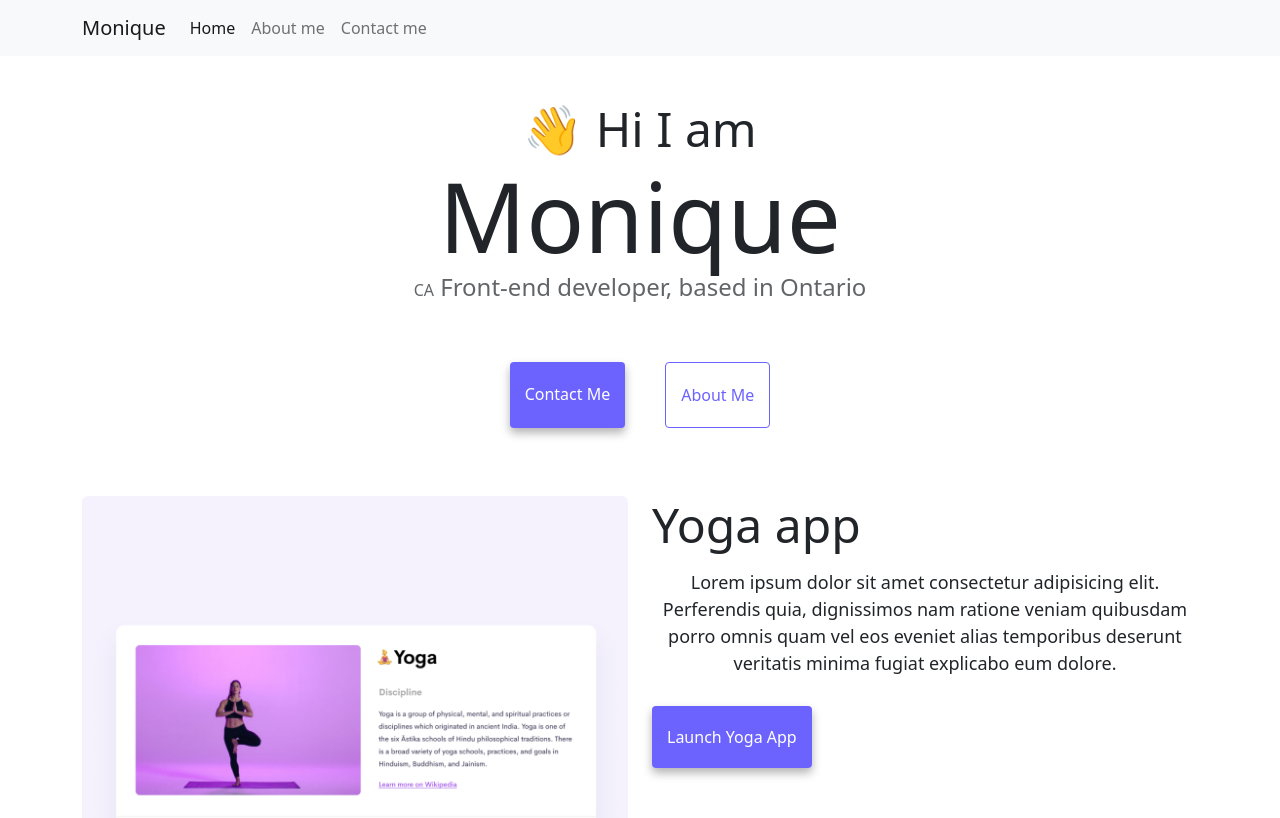
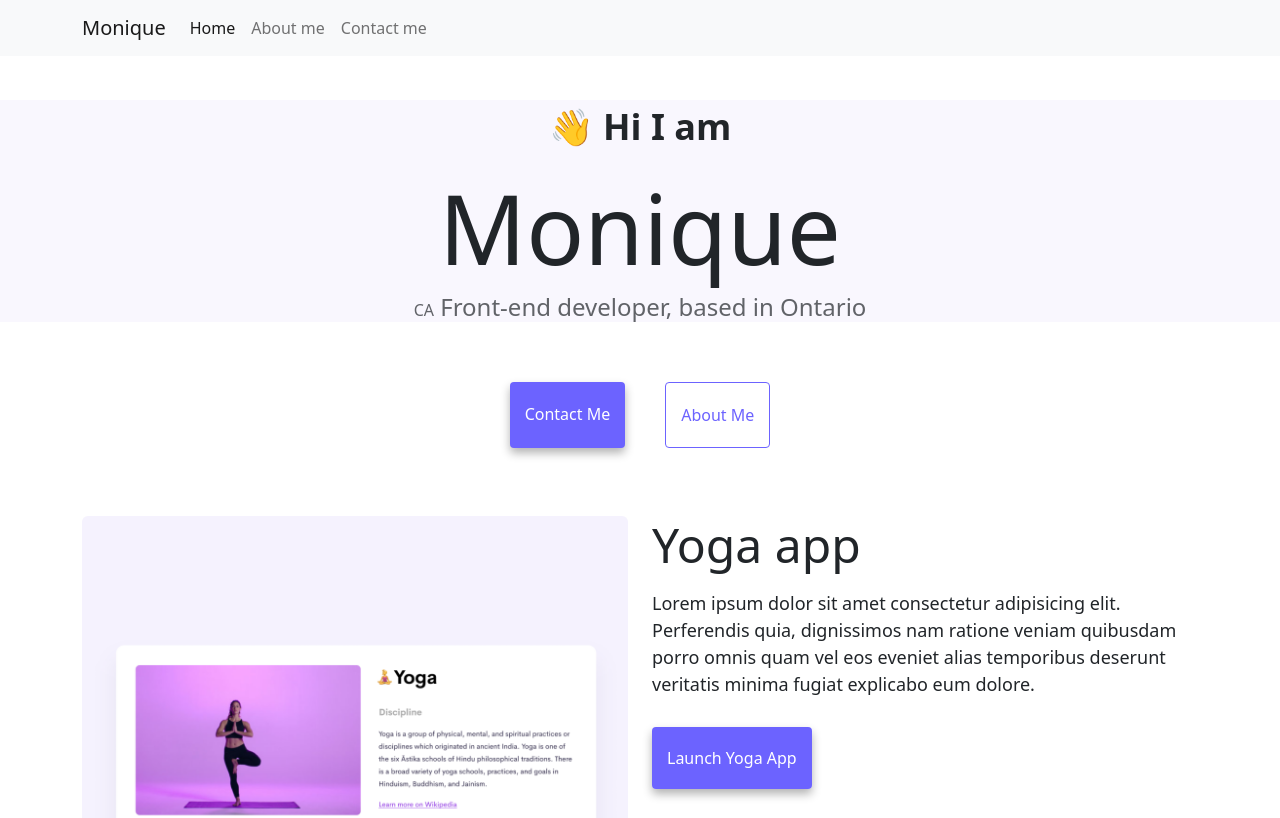
Before and after one commit to MoniqueDaw/Monique, a plain HTML site: page index.html in a window 1280 px wide. Shown: the top 818 px of the page. Drawn offline with nearby package versions, Linux system fonts and the light colour scheme.

Commit message:
Changed the hero description and added fonts from google

```diff
--- a/index.html
+++ b/index.html
@@ -20,7 +20,17 @@
       integrity="sha384-kenU1KFdBIe4zVF0s0G1M5b4hcpxyD9F7jL+jjXkk+Q2h455rYXK/7HAuoJl+0I4"
       crossorigin="anonymous"
     ></script>
-
+    <script
+      src="https://kit.fontawesome.com/ddc3ee268a.js"
+      crossorigin="anonymous"
+    ></script>
+    <link rel="preconnect" href="https://fonts.gstatic.com" />
+    <link rel="preconnect" href="https://fonts.googleapis.com" />
+    <link rel="preconnect" href="https://fonts.gstatic.com" crossorigin />
+    <link
+      href="https://fonts.googleapis.com/css2?family=Poppins:wght@400;700&display=swap"
+      rel="stylesheet"
+    />
     <link rel="stylesheet" href="style.css" />
   </head>
   <body>
@@ -58,11 +68,14 @@
           </div>
         </div>
       </nav>
-      <h2 class="text-center">👋 Hi I am</h2>
-      <h1 class="text-center">Monique</h1>
-      <h3 class="text-center">
-        <span class="fs-6">CA</span> Front-end developer, based in Ontario
-      </h3>
+      <div class="hero">
+        <p>👋 Hi I am</p>
+        <h1>Monique</h1>
+        <h3>
+          <span class="fs-6">CA</span> Front-end developer, based in Ontario
+        </h3>
+      </div>
+
       <div class="navigation-links mb-5">
         <a href="about.html#contact" class="contact-link">Contact me</a>
         <a href="about.html" class="about-link">About me</a>
--- a/style.css
+++ b/style.css
@@ -1,17 +1,11 @@
 :root {
   --primary-color: #6c63ff;
-  --secondary-color: #f5f2fe;
+  --secondary-color: #f9f7fe;
   --box-shadow: 0 5px 10px rgba(0, 0, 0, 0.3);
 }
 
 body {
   margin-top: 100px;
-}
-
-h1,
-h2,
-h3 {
-  margin: 0;
 }
 
 h1 {
@@ -31,7 +25,16 @@ h3 {
 p {
   font-size: 18px;
   line-height: 1.5;
+}
+
+.hero {
+  background-color: var(--secondary-color);
   text-align: center;
+}
+
+.hero p {
+  font-size: 36px;
+  font-weight: bold;
 }
 
 .navigation-links {
```
